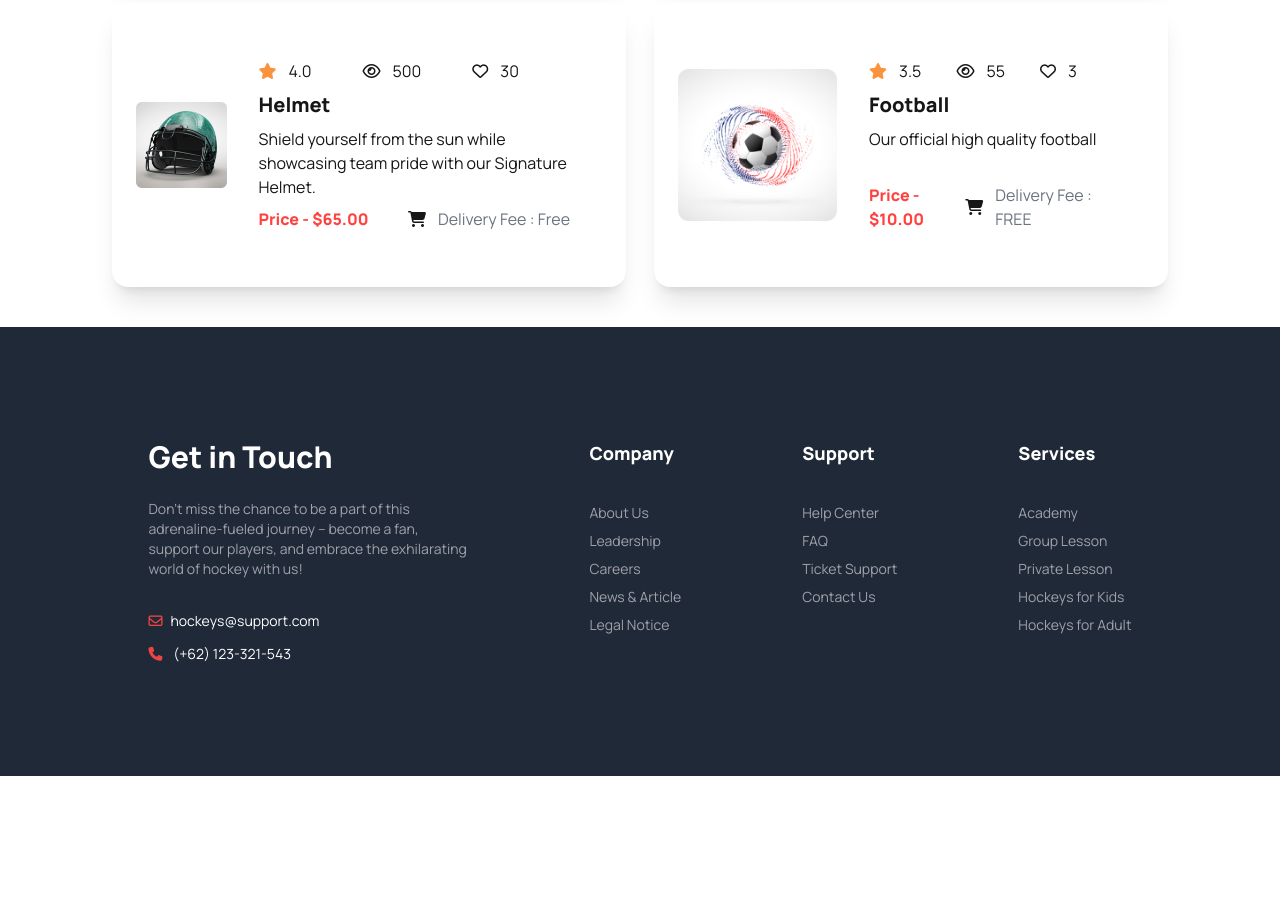
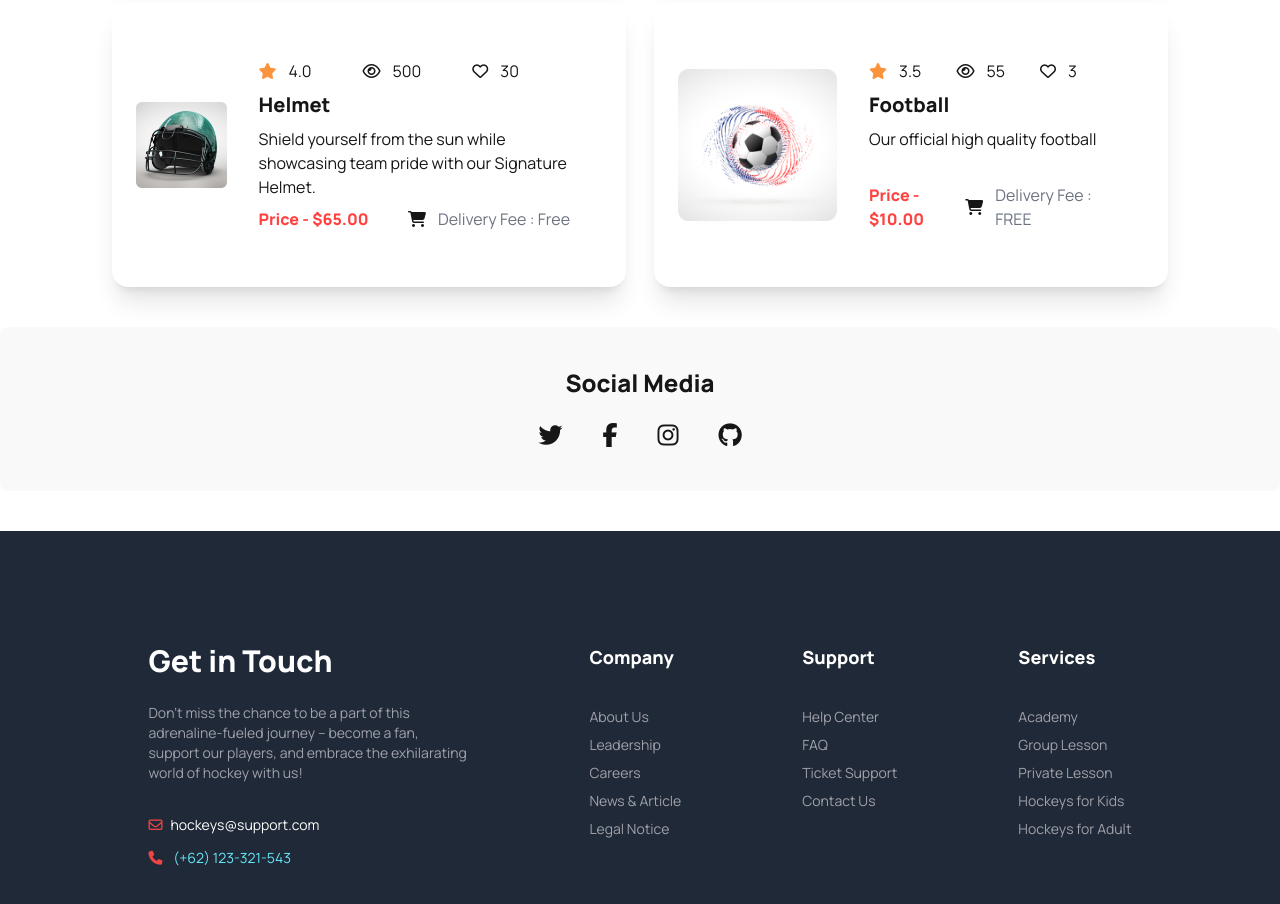
Before and after one commit to Mimimomo001/HockeyClub, a website: page index.html in a window 1280 px wide. Shown: the part 3479-4383 px from the top of the page. Before the commit the page ends 4255 px from the top, so only its background shows below. Drawn offline with Linux system fonts and the light colour scheme.

Commit message:
Added socials

```diff
--- a/index.html
+++ b/index.html
@@ -303,6 +303,10 @@
         </div>
     </div>
 </div>
+<section class="socials bg-[#3b3b4108] py-10 mt-10 mb-15 rounded-lg">
+    <h1 class="text-center font-extrabold text-2xl">Social Media</h1>
+    <p class="text-center mx-auto mt-5 text-2xl space-x-10"><i class="fa-brands fa-twitter"></i><i class="fa-brands fa-facebook-f"></i><i class="fa-brands fa-instagram"></i><i class="fa-brands fa-github"></i></p>
+</section>
 <footer class="footer lg:justify-around p-10 lg:px-24 lg:py-28 bg-gray-800 text-base-content mt-10">
     <nav class="w-72 lg:w-80">
       <header class="font-extrabold text-3xl text-white">Get in Touch</header>
@@ -311,7 +315,7 @@
         <p class="text-white"><i class="fa-regular fa-envelope text-red-500 mb-2 pr-2"></i>hockeys@support.com</p>
       </div>
       <div class="flex gap-4">
-        <p class="text-white"><i class="fa-solid fa-phone text-red-500 pr-2"></i> (+62) 123-321-543</p>
+        <p class="text-cyan-300"><i class="fa-solid fa-phone text-red-500 pr-2"></i> (+62) 123-321-543</p>
       </div>
     </nav>
     <nav>
```
Also changed, not shown: output.css.
